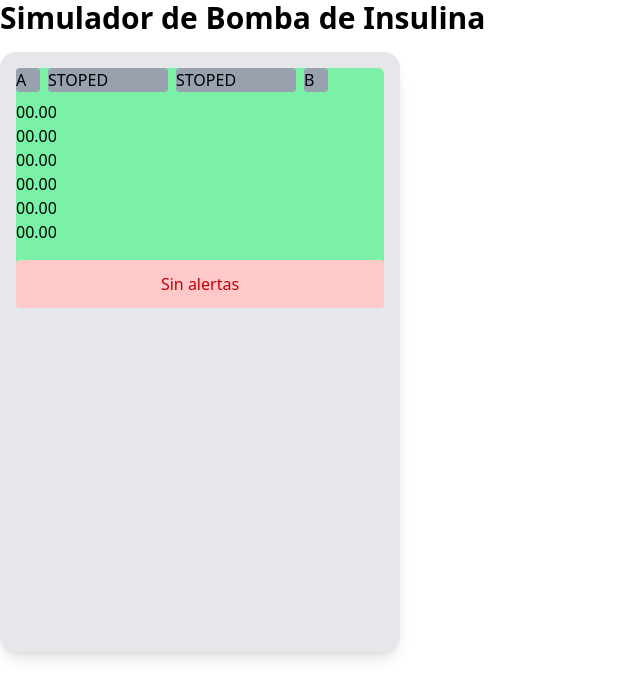
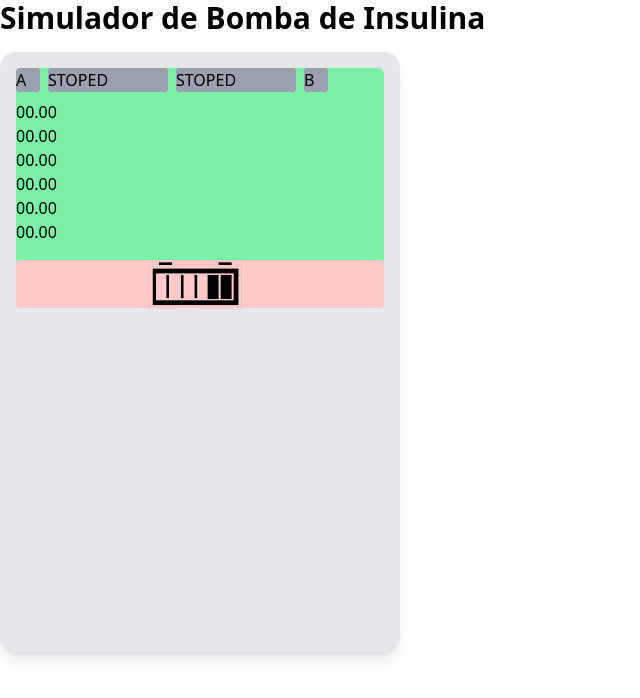
Before and after one commit to vpeinado263/simulador-bomba-insulina, a Next.js app in the folder frontend/: page / in a window 1280 px wide. Shown: the top 698 px of the page, without its empty margins (0-640 px from the left). Built offline with nearby package versions, Linux system fonts and the light colour scheme.

Commit message:
Agregar Indicador Batery

```diff
--- a/frontend/src/components/molecules/MessageRegion.jsx
+++ b/frontend/src/components/molecules/MessageRegion.jsx
@@ -1,8 +1,9 @@
+import BatteryCapacitySymbol from "../atoms/Indicadores/BatteryCapacitySymbol";
 
 const MessageRegion = () => {
   return (
   <div className="w-full h-12 bg-red-200 text-red-700 flex items-center justify-center rounded mt-4">
-    <p>Sin alertas</p>
+    <BatteryCapacitySymbol />
   </div>
   );
 };
```
